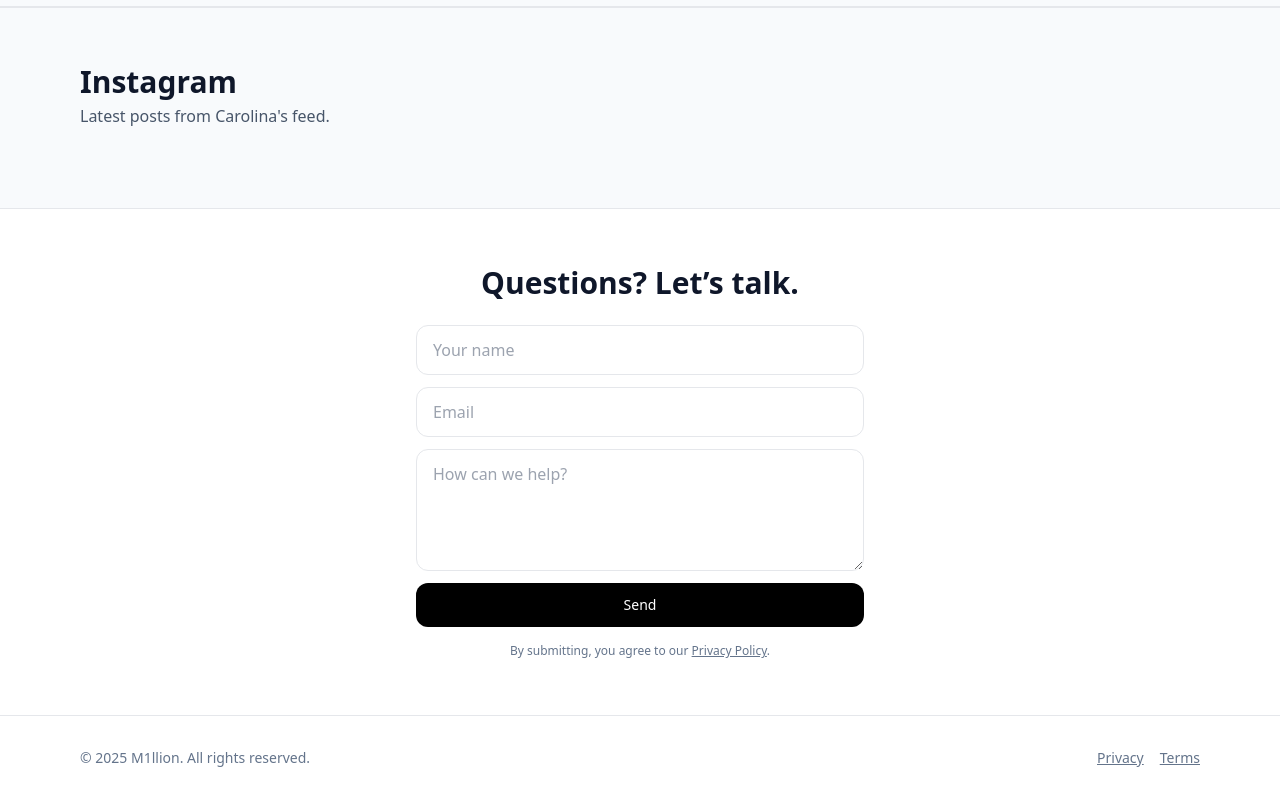
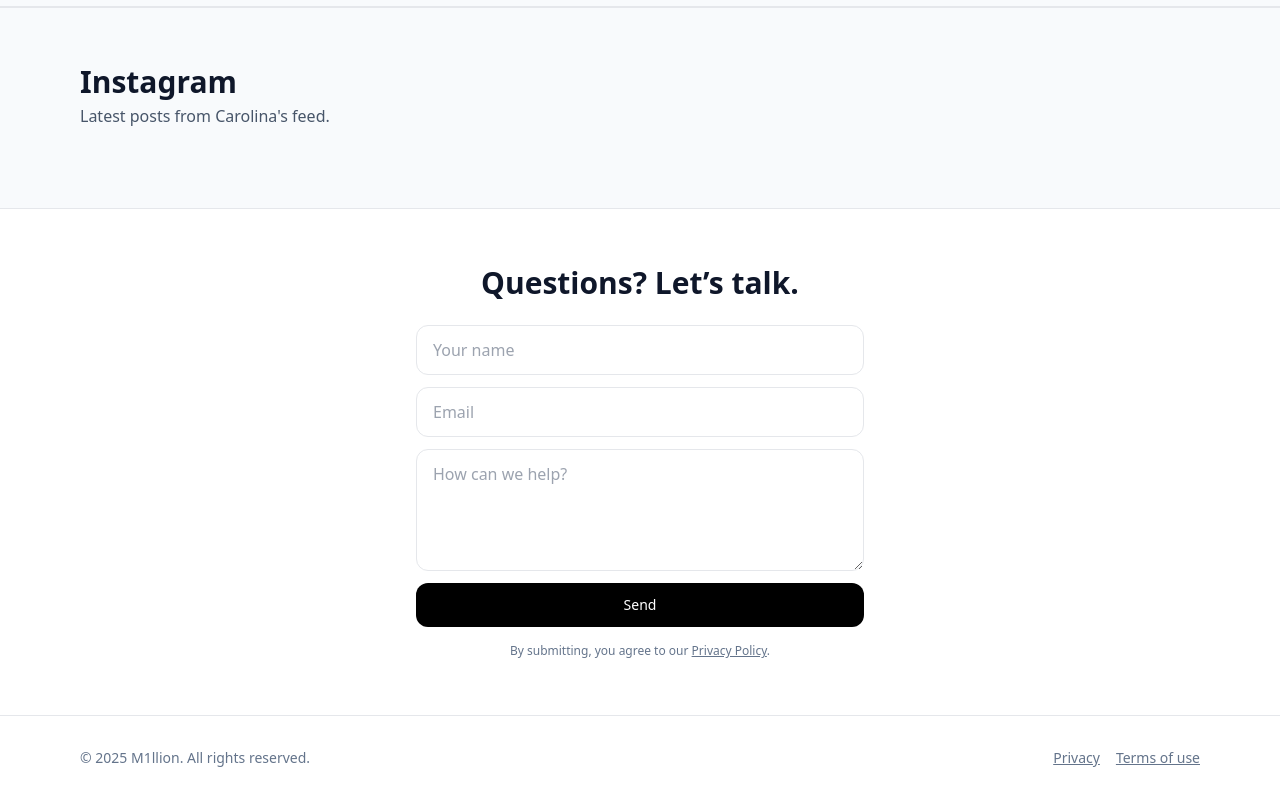
Before and after one commit to Sergi0987/M1llion-Netlify, a React (Vite) app: page / in a window 1280 px wide. Shown: the part 2400-3200 px from the top of the page. Built offline with nearby package versions, Linux system fonts and the light colour scheme.

Commit message:
small term of use tweak

```diff
--- a/src/App.jsx
+++ b/src/App.jsx
@@ -324,7 +324,7 @@ export default function App() {
               Privacy
             </a>
             <a className="underline" href="/terms.html">
-              Terms
+              Terms of use
             </a>
           </div>
         </div>
```
